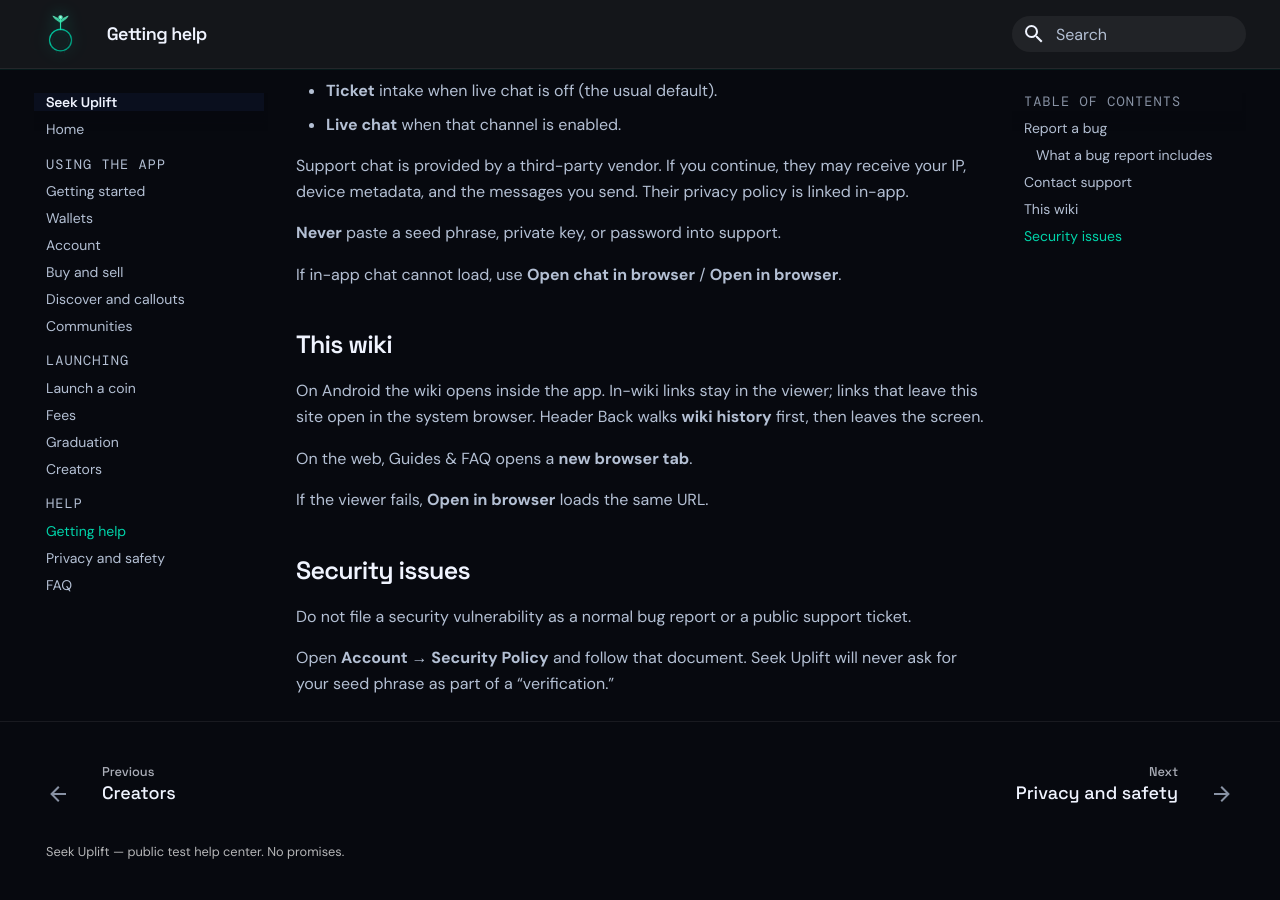
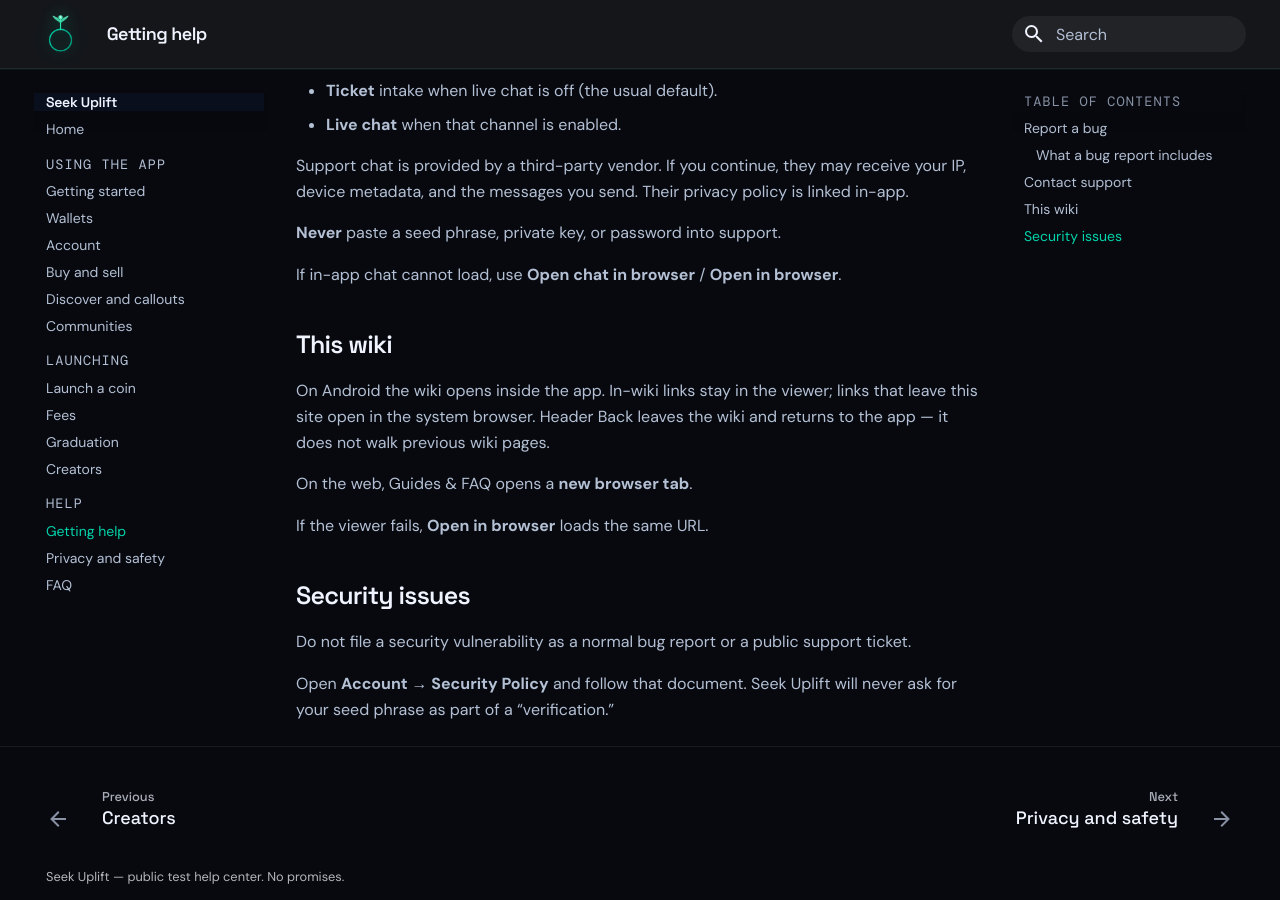
Before and after one commit to seekuplift/help-center-wiki, an MkDocs documentation site: the page built from docs/support.md, in a window 1280 px wide and 900 px high, scrolled down 1817 px. Built offline with MkDocs 1.6.1 and Material for MkDocs 9.7.7, drawn with Linux system fonts in a browser that asks for light colours; some web fonts are replaced; before the commit the page ends 2691 px from its top, so only the background shows below that.

Commit message:
docs: header back leaves the wiki, not page history
Match the in-app chrome: Back returns to the app instead of walking
previous wiki pages.

```diff
--- a/docs/support.md
+++ b/docs/support.md
@@ -76,8 +76,8 @@
 ## This wiki
 
 On Android the wiki opens inside the app. In-wiki links stay in the viewer;
-links that leave this site open in the system browser. Header Back walks
-**wiki history** first, then leaves the screen.
+links that leave this site open in the system browser. Header Back leaves
+the wiki and returns to the app — it does not walk previous wiki pages.
 
 On the web, Guides & FAQ opens a **new browser tab**.
 
```
